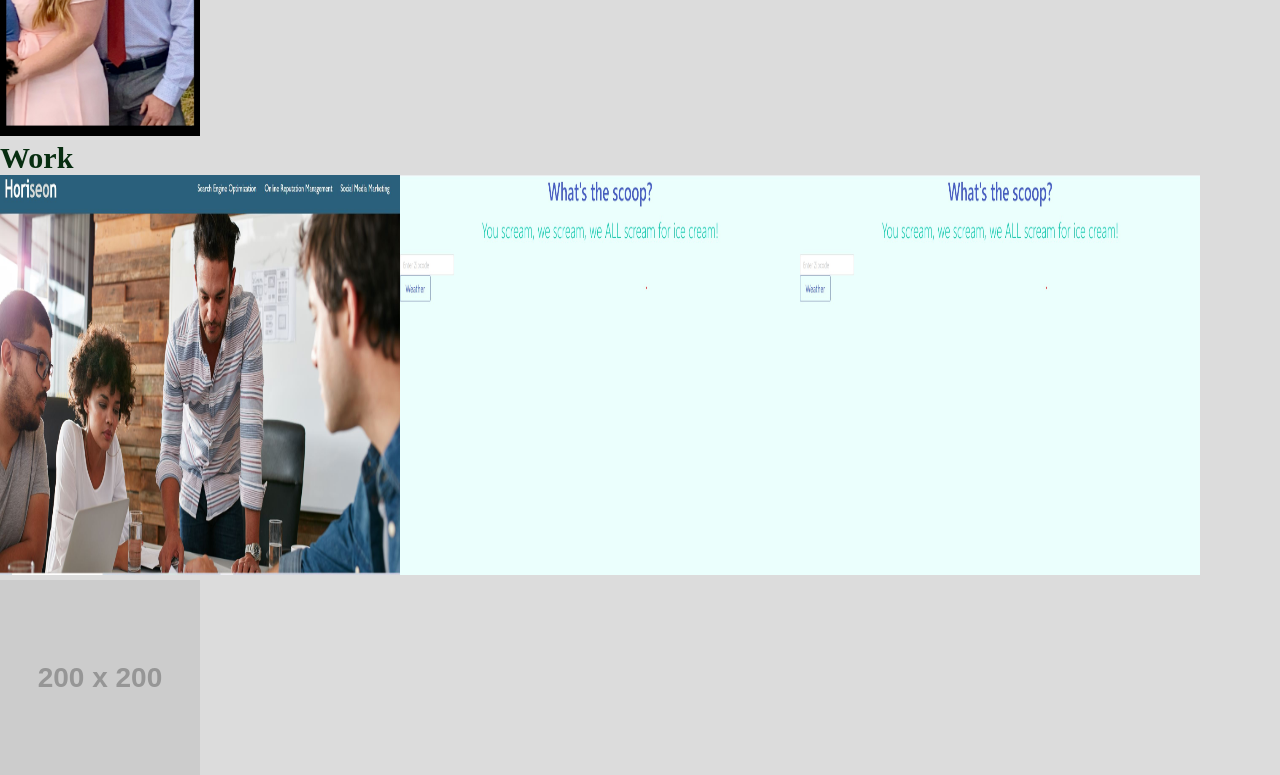
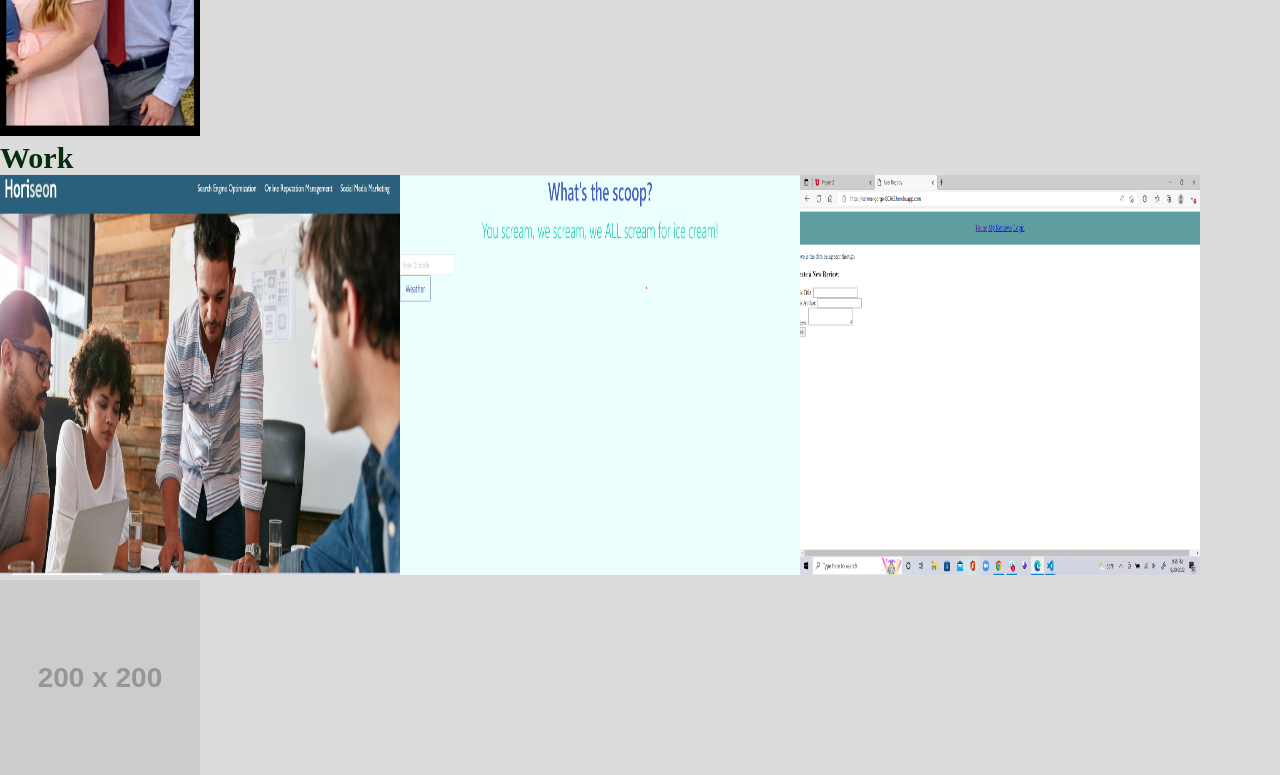
Before and after one commit to ColtonVincent/challenge-2, a plain HTML site: page index.html in a window 1280 px wide. Shown: the part 400-1175 px from the top of the page. Drawn offline with Linux system fonts and the light colour scheme; files that its build step writes are made by us from their sources; placeholder pictures from the web are drawn by us.

Commit message:
added new link and image of project02

```diff
--- a/index.html
+++ b/index.html
@@ -3,7 +3,7 @@
 
 <head>
     <meta charset="UTF-8">
-    <link rel="stylesheet" href="./assests/style.css">
+    <link rel="stylesheet" href="./assets/style.css">
     <title>Colton Vincent Portfolio</title>
 </head>
 
@@ -60,8 +60,8 @@
                         src="./images/horiseon.JPG" alt="horiseon img and deployable "></a>
                 <a href="https://philliprose.github.io/What-s-the-Scoop/" target="_blank"><img class="flex-item"
                         src="./images/project-1.jpg" alt="What-s-the-Scoop deployable "></a>
-                <a href="https://philliprose.github.io/What-s-the-Scoop/" target="_blank"><img class="flex-item"
-                        src="./images/project-1.jpg" alt="What-s-the-Scoop deployable "></a>
+                <a href="https://serene-gorge-80363.herokuapp.com/" target="_blank"><img class="flex-item"
+                        src="./images/project02.png" alt="What-s-the-Scoop deployable "></a>
                 <img class="flex-item" src="https://via.placeholder.com/200" alt="placeholder img">
             </div>
         </section>
```
Also changed, not shown: images/project02.png (added), 1 other file.
